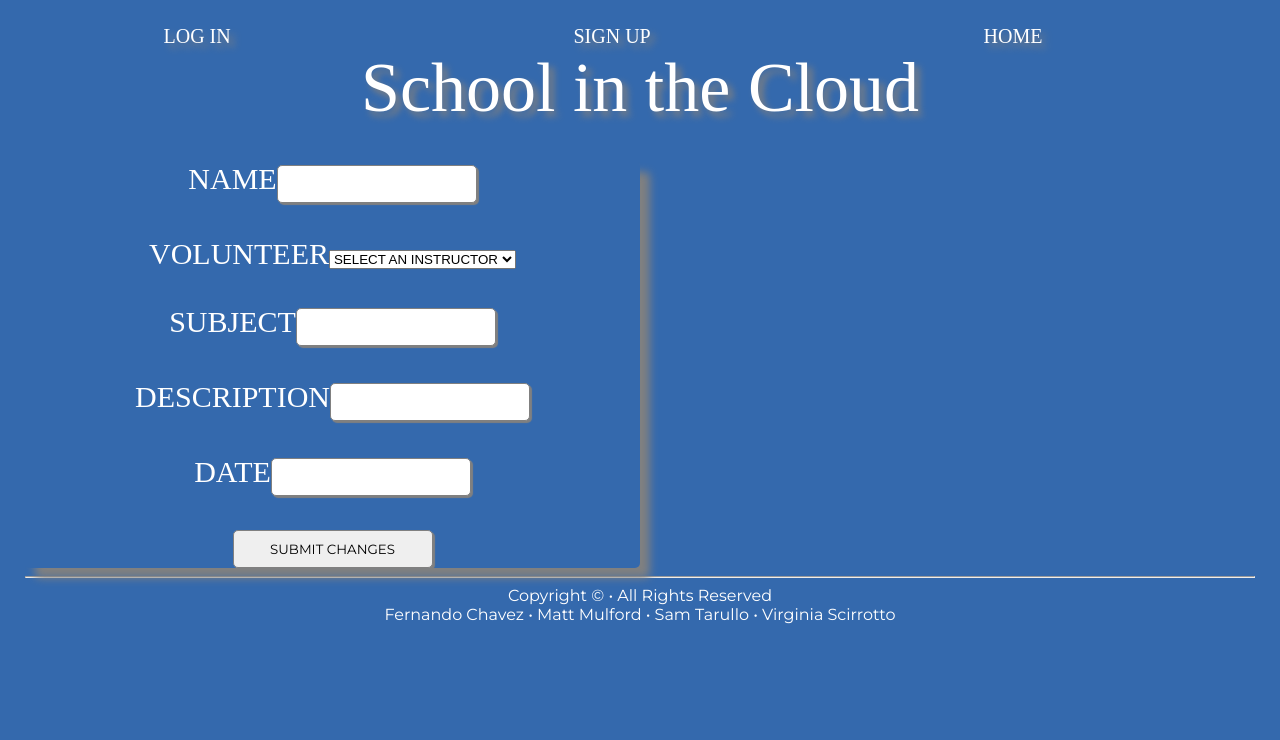
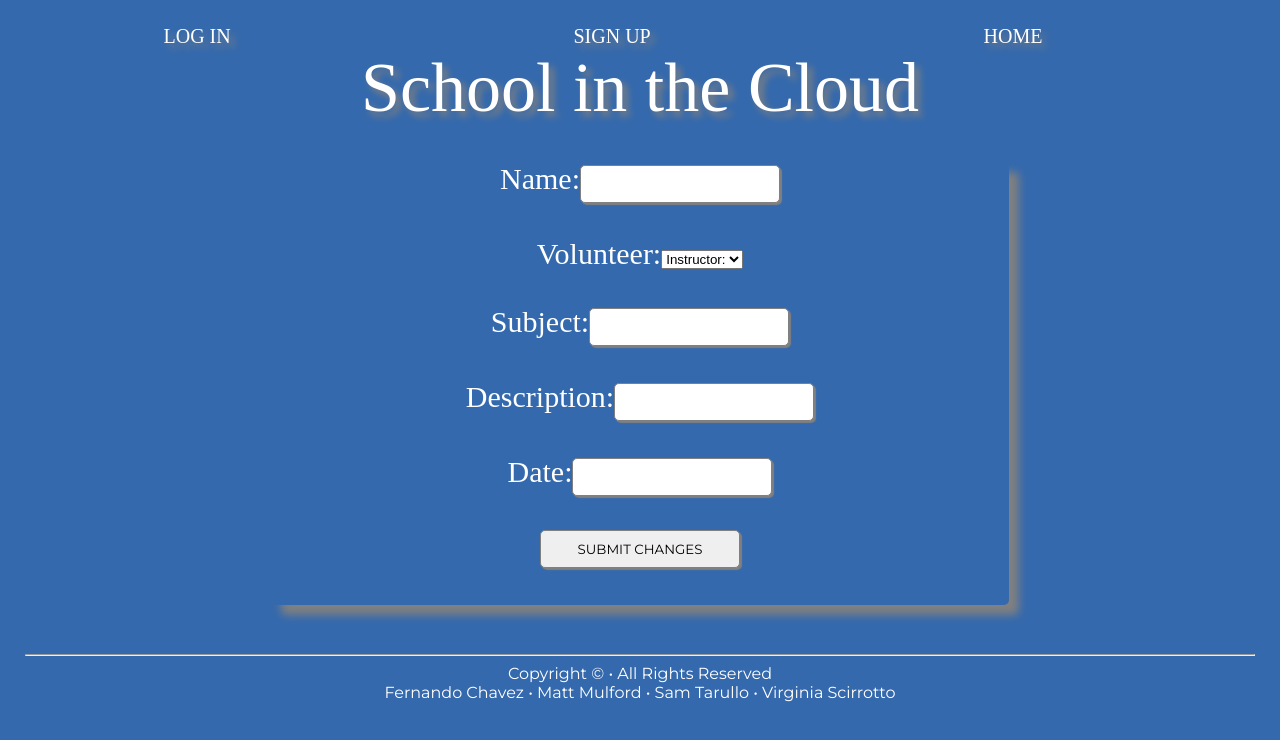
Before and after one commit to school-in-the-cloud-web/frontend, a React (Create React App) app in the folder schoolinthecloud/: page /admin-dashboard/edit/1 in a window 1280 px wide. Shown: the top 740 px of the page. Built offline with nearby package versions, Linux system fonts and the light colour scheme; sample sign-in values are in the browser's storage; a web font is replaced by a local one.

Commit message:
final touches

```diff
--- a/schoolinthecloud/src/App.js
+++ b/schoolinthecloud/src/App.js
@@ -14,6 +14,7 @@ import ClassForm from './components/ClassForm';
 import EditClass from './components/EditClass';
 import PrivateRoute from './utils/PrivateRoute';
 import Class from './components/Class'
+import MissionStatement from './components/MissionStatement'
 
 import StudentDashboard from './components/StudentDashboard';
 
@@ -46,12 +47,13 @@ function App(props) {
 
 
         </div>
-        <Route path='/'>
         <div className="jumbotron">
           <h1 className="display-3">School in the Cloud</h1>
+          <Route exact path='/'>
+          <MissionStatement />
+          </Route>
         </div>
         <br />
-        </Route>
 
           <Route exact path='/signin' component={Signin}/>
           <Route exact path='/signup' component={Signup} />
--- a/schoolinthecloud/src/actions/index.js
+++ b/schoolinthecloud/src/actions/index.js
@@ -75,7 +75,7 @@ export const addClass = newClass => dispatch => {
     })
     .catch(err => {
         console.log(err.response);
-        dispatch({type: ADD_CLASS_FAILURE, payload: err.response.data})
+        dispatch({type: ADD_CLASS_FAILURE, payload: err.response})
     })
 }
 
--- a/schoolinthecloud/src/components/Class.js
+++ b/schoolinthecloud/src/components/Class.js
@@ -2,6 +2,19 @@ import React, {useState, useEffect} from 'react';
 import {connect} from 'react-redux';
 import {useParams, useHistory, Redirect} from 'react-router-dom';
 import {editClass, deleteClass, fetchAllClasses} from '../actions';
+
+import styled from 'styled-components';
+
+
+const Div = styled.div`
+    text-align: center;
+    width: 50%;
+    margin: auto;
+
+    span {
+        font-weight: bold;
+    }
+`
 
 const Class = (props) => {
 
@@ -37,12 +50,12 @@ const Class = (props) => {
     }
 
     return (
-        <div>
-            <p>Class Name: {currentClass.name}</p>
-            <p>Subject: {currentClass.subject}</p>
-            <p>Description: {currentClass.description}</p>
-            <p>Instructor: {volunteer.firstName} {volunteer.lastName}</p>
-            <p>Start Date: {currentClass.date}</p> <br/>
+        <Div>
+            <p><span>Class Name: </span>{currentClass.name}</p>
+            <p><span>Subject: </span>{currentClass.subject}</p>
+            <p><span>Description: </span>{currentClass.description}</p>
+            <p><span>Instructor: </span>{volunteer.firstName} {volunteer.lastName}</p>
+            <p><span>Start Date: </span>{currentClass.date}</p> <br/>
 
         <button style={{margin: '0 5% 5% 0'}} onClick={() => {
             push(`/admin-dashboard/edit/${id}`)
@@ -58,7 +71,7 @@ const Class = (props) => {
             </div>
             }
             <br/>
-        </div>
+        </Div>
     )
 }
 
--- a/schoolinthecloud/src/components/ClassForm.js
+++ b/schoolinthecloud/src/components/ClassForm.js
@@ -3,6 +3,7 @@ import { Button, Form, FormGroup, Label, Input, FormText } from 'reactstrap';
 import {connect} from 'react-redux';
 import {addClass} from '../actions';
 import {useHistory} from 'react-router-dom';
+
 
 const initialFormValues = {
   name: '',
@@ -33,17 +34,17 @@ const ClassForm = (props) => {
 
 
   return (
-    <Form onSubmit={handleSubmit}>
-      <h2>Add Class</h2>
+    <Form onSubmit={handleSubmit} style={{width: '60%', margin: '4% auto', fontFamily: 'Montserrat, sans-serif'}}>
+      <h2 style={{marginBottom: '3%', fontWeight: 'bold'}}>Add Class</h2>
       <FormGroup>
         <Label>Class Name
-          <Input placeholder='Name of the class' type="text" name="name" id="name" onChange={handleChange} value={formValues.name}/>
+          <Input style={{margin: '0 10px'}} placeholder='Name of the class' type="text" name="name" id="name" onChange={handleChange} value={formValues.name}/>
         </Label>
       </FormGroup>
       <br />
       <FormGroup>
         <Label htmlFor="volunteer">Instructor
-          <Input type='select' placeholder='Name of the volunteer/instructor' onChange={handleChange} name="volunteer" value={formValues.volunteer} id="volunteer">
+          <Input style={{margin: '0 10px'}} type='select' placeholder='Name of the volunteer/instructor' onChange={handleChange} name="volunteer" value={formValues.volunteer} id="volunteer">
             <option value=''>SELECT AN INSTRUCTOR</option>
             {props.volunteers.map(vol => {
               return(
@@ -56,23 +57,23 @@ const ClassForm = (props) => {
       <br />
       <FormGroup>
         <Label for="subject">Subject
-          <Input placeholder='Subject of the class' onChange={handleChange} type="text" name="subject" id="subject" value={formValues.subject}/>
+          <Input style={{margin: '0 10px'}} placeholder='Subject of the class' onChange={handleChange} type="text" name="subject" id="subject" value={formValues.subject}/>
         </Label>
       </FormGroup>
       <br />
       <FormGroup>
         <Label for="date">Class Date
-          <Input onChange={handleChange} value={formValues.date} type="text" name="date" id="date" placeholder='Start date (YYYY-MM-DD)'/>
+          <Input style={{margin: '0 10px'}} onChange={handleChange} value={formValues.date} type="text" name="date" id="date" placeholder='Start date (YYYY-MM-DD)'/>
         </Label>
       </FormGroup>
       <br />
       <FormGroup>
         <Label for="description">Additional Information
-          <Input placeholder='Additional information' onChange={handleChange} type="textarea" name="description" id="description" value={formValues.description}/>
+          <Input style={{margin: '0 10px'}} placeholder='Additional information' onChange={handleChange} type="textarea" name="description" id="description" value={formValues.description}/>
         </Label>
       </FormGroup>
       <br />
-      <Button type='submit'>Submit Class</Button>
+      <Button style={{marginBottom: '20px'}} type='submit'>Submit Class</Button>
       {props.isFetching && <p>One moment please...</p>}
     </Form>
   );
--- a/schoolinthecloud/src/components/EditClass.js
+++ b/schoolinthecloud/src/components/EditClass.js
@@ -3,6 +3,17 @@ import {connect} from 'react-redux';
 import {useParams, useHistory} from 'react-router-dom';
 
 import {editClass, deleteClass} from '../actions';
+
+import styled from 'styled-components';
+
+const Div = styled.div`
+    form {
+        margin: 0 auto;
+        width: 60%;
+        margin-bottom: 4%;
+        padding-bottom: 3%;
+    }
+`
 
 
 const EditClass = (props) => {
@@ -38,19 +49,19 @@ const EditClass = (props) => {
         })
     }
 
-    const handleSubmit = async e => {
+    const handleSubmit = e => {
         e.preventDefault();
-        await props.editClass(currentClass.id, formValues);
+        props.editClass(currentClass.id, formValues);
         push('/admin-dashboard');
     }
 
 
 
     return (
-        <div>
+        <Div>
             <form onSubmit={handleSubmit}>
 
-                <label htmlFor='name'>NAME
+                <label htmlFor='name'>Name:
                     <input
                     type='text'
                     name='name'
@@ -58,9 +69,9 @@ const EditClass = (props) => {
                     onChange={handleChange} />
                 </label><br/>
 
-                <label htmlFor='volunteer'>VOLUNTEER
+                <label htmlFor='volunteer'>Volunteer:
                     <select placeholder='Name of the volunteer/instructor' onChange={handleChange} name="volunteer" value={formValues.volunteer} id="volunteer">
-                    <option value=''>SELECT AN INSTRUCTOR</option>
+                    <option value=''>Instructor: </option>
                         {props.volunteers.map(vol => {
                             return(
                             <option key={vol.id} value={vol.id}>{vol.firstName} {vol.lastName}</option>
@@ -69,7 +80,7 @@ const EditClass = (props) => {
                     </select>
                 </label><br/>
 
-                <label htmlFor='subject'>SUBJECT
+                <label htmlFor='subject'>Subject:
                     <input
                     type='text'
                     name='subject'
@@ -77,7 +88,7 @@ const EditClass = (props) => {
                     onChange={handleChange} />
                 </label><br/>
 
-                <label htmlFor='description'>DESCRIPTION
+                <label htmlFor='description'>Description:
                     <input
                     type='text'
                     name='description'
@@ -85,7 +96,7 @@ const EditClass = (props) => {
                     onChange={handleChange} />
                 </label><br/>
 
-                <label htmlFor='date'>DATE
+                <label htmlFor='date'>Date:
                     <input
                     type='text'
                     name='date'
@@ -97,7 +108,7 @@ const EditClass = (props) => {
 
             </form>
             {props.isFetching && <p>One moment please...</p>}
-        </div>
+        </Div>
     )
 }
 
--- a/schoolinthecloud/src/components/Signin.js
+++ b/schoolinthecloud/src/components/Signin.js
@@ -60,9 +60,8 @@ function Signin(props){
     },[])
 
     return(
-
+        <>
     <div className='MainDiv'>
-        <MissionStatement/>
         <br/>
         <form className='formSignIn' onSubmit={submit}>
             <br />
@@ -85,6 +84,7 @@ function Signin(props){
             <p className='randomq'>Author: {quote.author}</p>
         </footer>
     </div>
+    </>
     )
 }
 
--- a/schoolinthecloud/src/components/Signup.js
+++ b/schoolinthecloud/src/components/Signup.js
@@ -94,10 +94,10 @@ const Signup = (props) => {
 
 
     return(
+        <>
         <div className = 'MainDiv'>
             {/* <br />
             <br /> */}
-            <MissionStatement />
             <br/>
             <form onSubmit={submit}>
             <img id='image' src='https://i.pinimg.com/originals/e4/0e/aa/e40eaa8b9839461ea1c45889e5bfb7f9.jpg' />
@@ -139,6 +139,7 @@ const Signup = (props) => {
             <p className='randomq'>Author: {quote.author}</p>
         </footer>
         </div>
+        </>
     )
 }
 
--- a/schoolinthecloud/src/components/StudentDashboard.js
+++ b/schoolinthecloud/src/components/StudentDashboard.js
@@ -8,6 +8,7 @@ const Div = styled.div`
 width: 80%;
 margin: auto;
 text-align: center;
+font-family: 'Montserrat', sans-serif;
 
     h2 {
         margin-bottom: 3%;
@@ -18,7 +19,7 @@ text-align: center;
         box-shadow: none;
 
         input {
-            margin: 5% auto;
+            margin: 7% auto;
         }
     }
 
```
